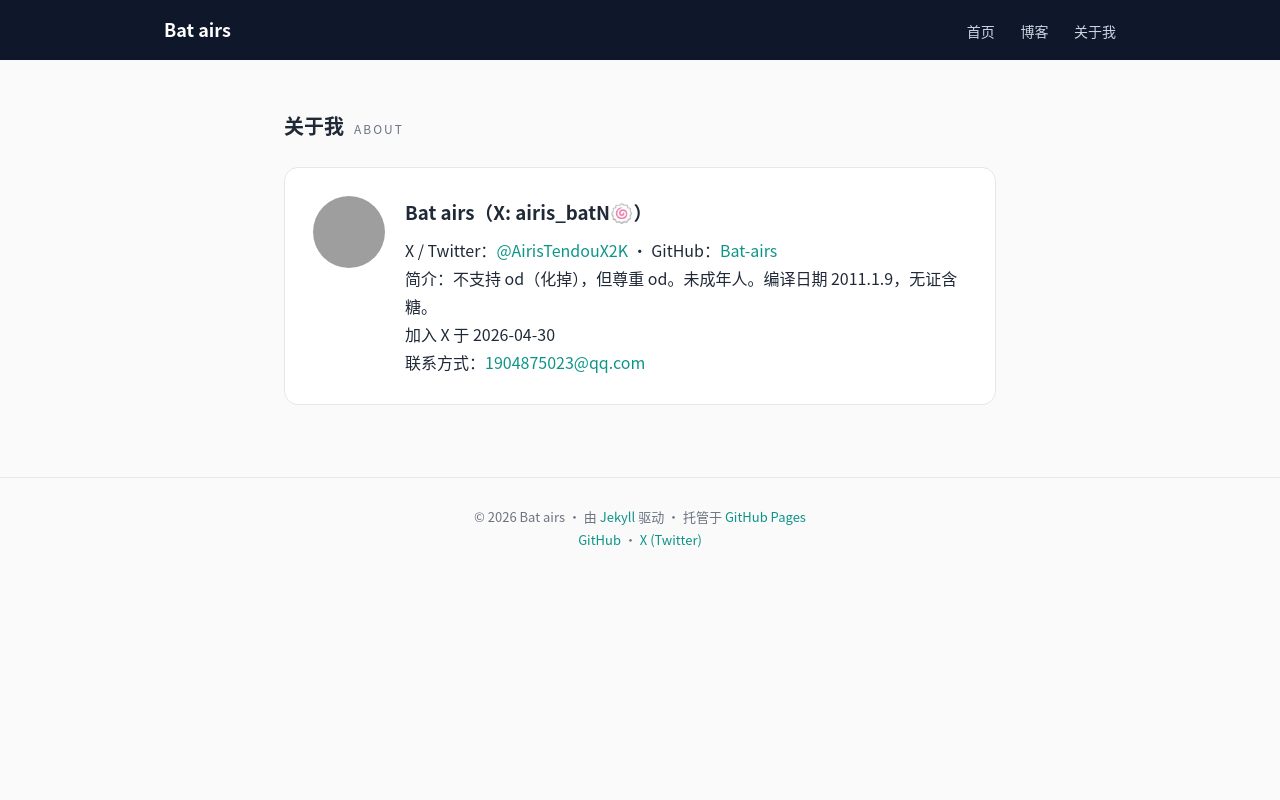
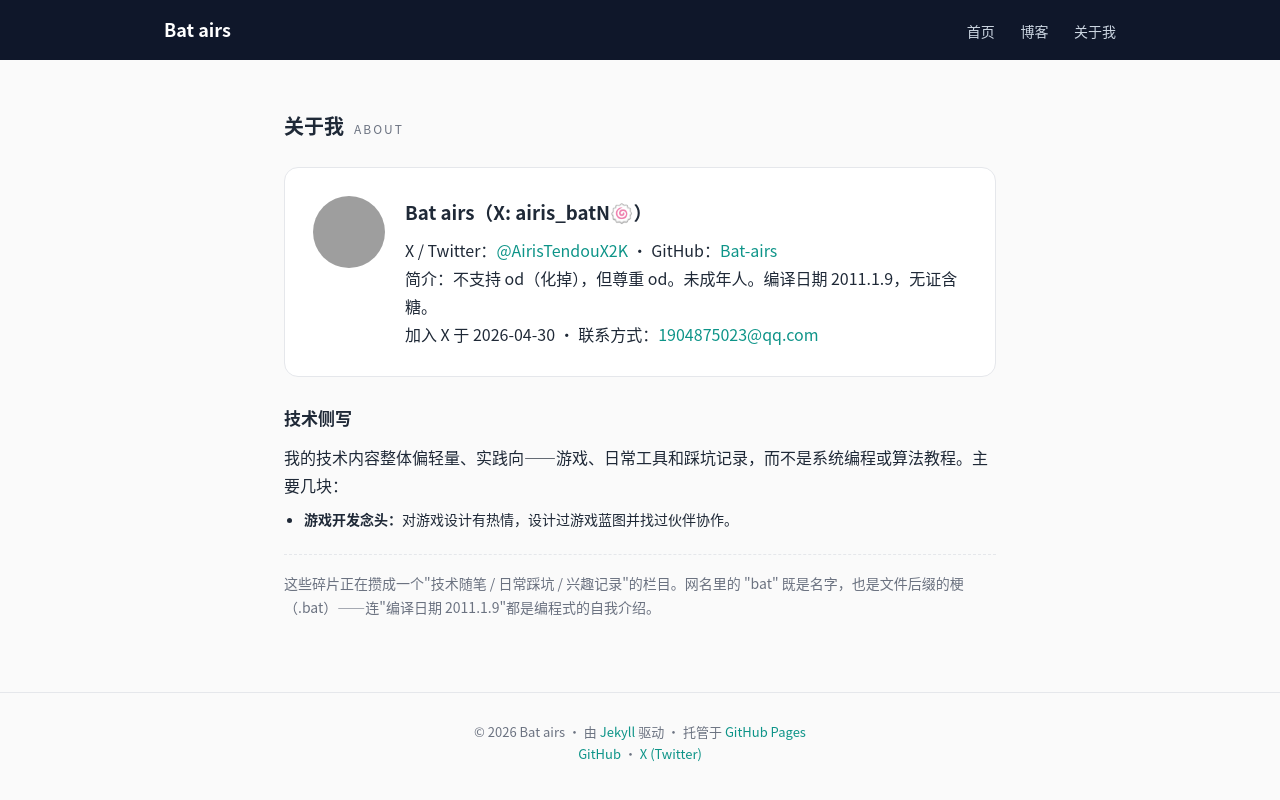
Before and after one commit to Bat-airs/Bat-airs.github.io, a Jekyll site: the page built from about.md, in a window 1280 px wide. Shown: the top 800 px of the page. Built offline with Jekyll 4.4.1, drawn with Linux system fonts in a browser that asks for light colours; grey boxes are pictures that could not be loaded.

Commit message:
关于页：技术侧写（游戏开发念头）+ 结尾段

```diff
--- a/about.md
+++ b/about.md
@@ -12,8 +12,15 @@ title: 关于我
       <h3>Bat airs（X: airis_batN🍥）</h3>
       <p>X / Twitter：<a href="https://x.com/AirisTendouX2K" target="_blank" rel="noopener">@AirisTendouX2K</a> · GitHub：<a href="https://github.com/Bat-airs" target="_blank" rel="noopener">Bat-airs</a></p>
       <p>简介：不支持 od（化掉），但尊重 od。未成年人。编译日期 2011.1.9，无证含糖。</p>
-      <p>加入 X 于 2026-04-30</p>
-      <p>联系方式：<a href="mailto:1904875023@qq.com">1904875023@qq.com</a></p>
+      <p>加入 X 于 2026-04-30 · 联系方式：<a href="mailto:1904875023@qq.com">1904875023@qq.com</a></p>
     </div>
   </div>
+
+  <h3 class="sub-title">技术侧写</h3>
+  <p>我的技术内容整体偏轻量、实践向——游戏、日常工具和踩坑记录，而不是系统编程或算法教程。主要几块：</p>
+  <ul class="plain-list">
+    <li><strong>游戏开发念头：</strong>对游戏设计有热情，设计过游戏蓝图并找过伙伴协作。</li>
+  </ul>
+
+  <p class="closing">这些碎片正在攒成一个"技术随笔 / 日常踩坑 / 兴趣记录"的栏目。网名里的 "bat" 既是名字，也是文件后缀的梗（.bat）——连"编译日期 2011.1.9"都是编程式的自我介绍。</p>
 </section>
--- a/assets/css/style.css
+++ b/assets/css/style.css
@@ -196,6 +196,18 @@ a:hover { text-decoration: underline; }
 .avatar-sm { width: 72px; height: 72px; border-radius: 50%; }
 .about-card h3 { margin-bottom: 8px; }
 
+/* 关于页附加段落 */
+.sub-title { font-size: 17px; margin: 26px 0 10px; color: var(--text); }
+.plain-list { margin: 8px 0 0 20px; }
+.plain-list li { margin: 6px 0; font-size: 14px; }
+.closing {
+  margin-top: 22px;
+  padding-top: 16px;
+  border-top: 1px dashed var(--border);
+  color: var(--muted);
+  font-size: 14px;
+}
+
 /* ---------- 页脚 ---------- */
 .footer {
   text-align: center;
```
